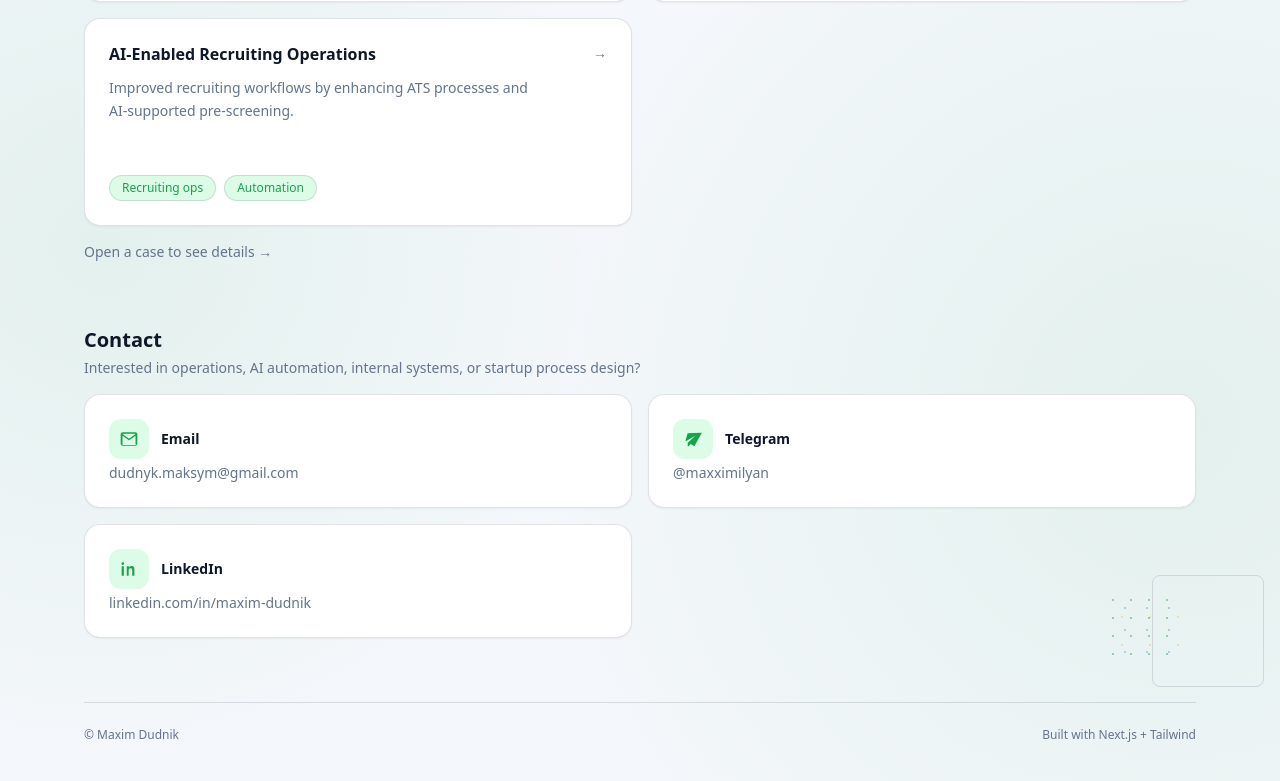
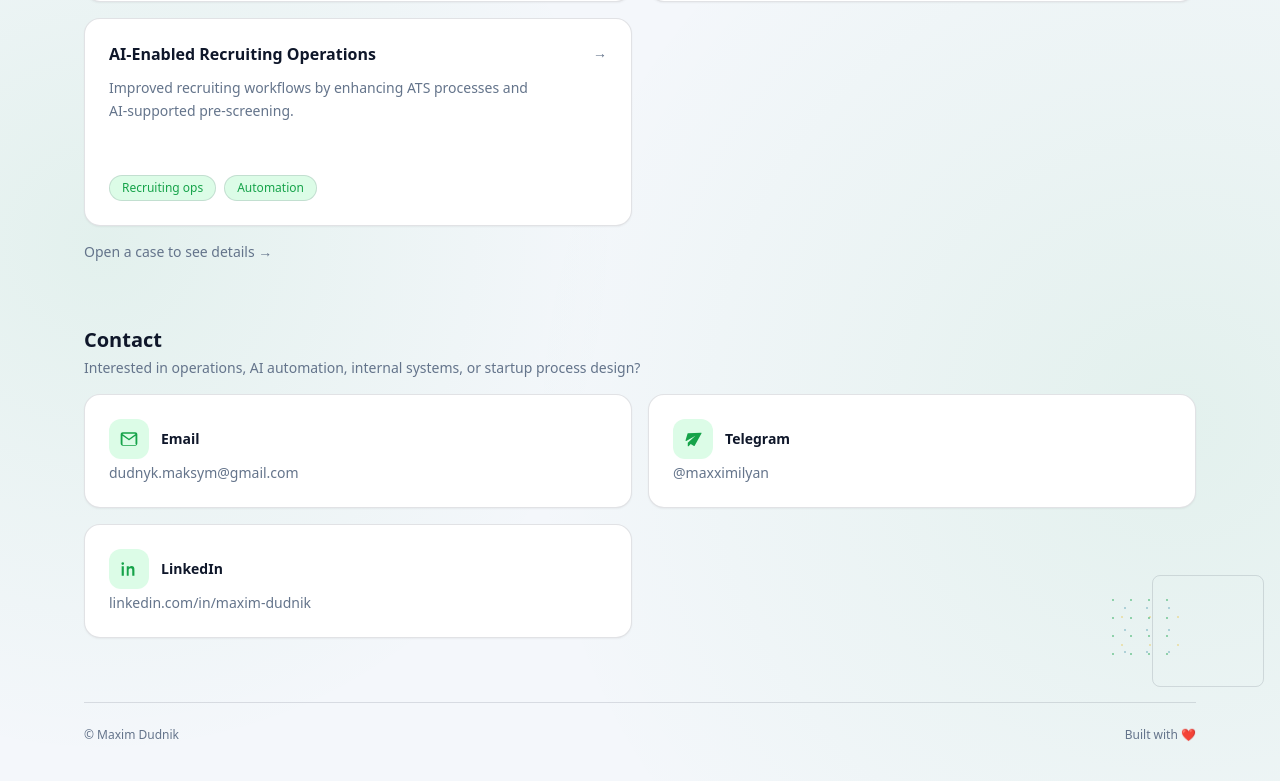
Before and after one commit to Maxximilyan/portfolio, a Next.js app: page / in a window 1280 px wide. Shown: the part 1020-1801 px from the top of the page. Built offline with nearby package versions, Linux system fonts and the light colour scheme.

Commit message:
Update footer built text

```diff
--- a/src/content/en.ts
+++ b/src/content/en.ts
@@ -264,6 +264,6 @@ export const en: Content = {
   },
   footer: {
     note: "© Maxim Dudnik",
-    built: "Built with Next.js + Tailwind",
+    built: "Built with ❤️",
   },
 };
```
